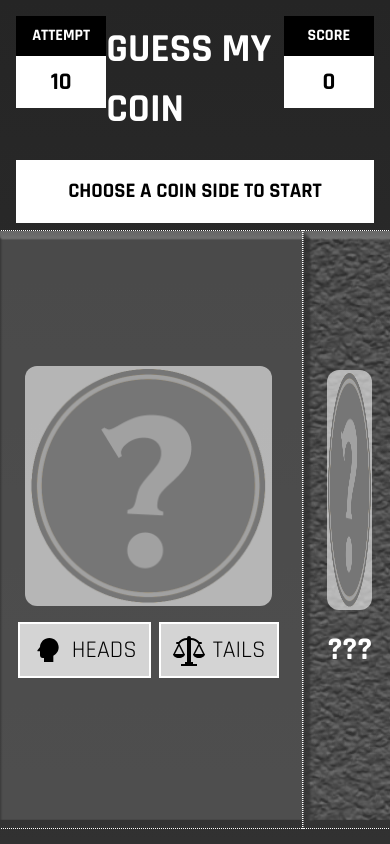
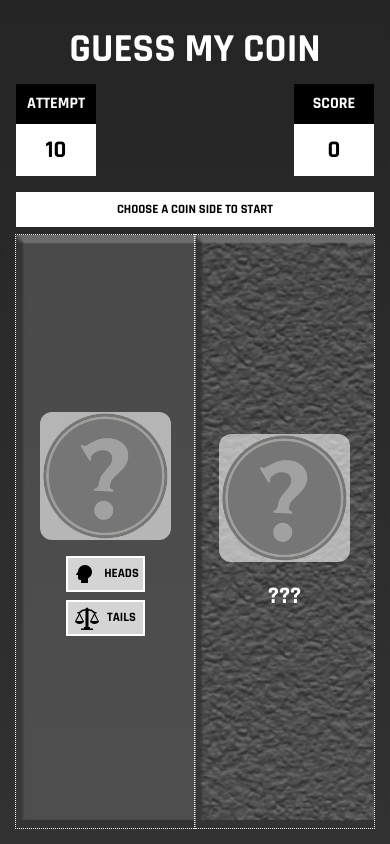
Before and after one commit to 01eon/javascript-game, a website: page index.html in a window 390 px wide. Drawn offline with Linux system fonts and the light colour scheme.

Commit message:
Updated: Responsiveness for Mobile and Tablet (and above)

```diff
--- a/index.html
+++ b/index.html
@@ -13,29 +13,49 @@
   <div class="relative game-container p-4 flex gap-2 flex-col justify-center items-center h-screen">
 
 
-    <div class="flex justify-between items-center w-full">
-      <!-- Attempt -->
-      <div class="try flex flex-col w-[8rem] h-full">
-        <h2 id="attempt--text" class="bg-black text-white uppercase font-bold p-2 text-center text-[1rem]">Attempt</h2>
-        <span id="attempt" class="bg-white text-black font-black p-2 text-center text-[1.5rem]">10</span>
+    <!-- Score / Attempt: Mobile -->
+    <div class="scoreAttempt-mobile tablet:hidden mobileSM:flex mobileSM:flex-col w-full">
+
+      <h2 class="font-bold text-[2.5rem] my-1 uppercase text-white text-center ">Guess my Coin</h2>
+
+      <div class="flex justify-between">
+        <div class="attempt-mobile flex flex-col w-[5rem]">
+          <h2 id="attempt--text" class="bg-black text-white uppercase font-bold p-2 text-center text-[1rem]">Attempt
+          </h2>
+          <span id="" class="attempt bg-white text-black font-black p-2 text-center text-[1.5rem]">10</span>
+        </div>
+
+        <div class="score-mobile flex flex-col w-[5rem]">
+          <h2 id="score--text" class="bg-black text-white uppercase font-bold p-2 text-center text-[1rem]">Score</h2>
+          <span id="score" class="bg-white text-black font-black p-2 text-center text-[1.5rem]">0</span>
+        </div>
       </div>
 
-      <!-- Title -->
+    </div>
+
+    <!-- Score / Attempt: Tablet and up -->
+    <div class="mobileSM:hidden tablet:flex tablet:justify-between items-center w-full">
+
+      <div class="flex flex-col w-[8rem] h-full">
+        <h2 id="attempt--text" class="bg-black text-white uppercase font-bold p-2 text-center text-[1rem]">Attempt</h2>
+        <span id="" class="attempt bg-white text-black font-black p-2 text-center text-[1.5rem]">10</span>
+      </div>
+
       <h2 class="font-bold text-[2.5rem] my-1 uppercase text-white ">Guess my Coin</h2>
 
 
-
-
-      <!-- Score -->
-      <div class="score flex flex-col w-[8rem] h-full">
+      <div class="flex flex-col w-[8rem] h-full">
         <h2 id="score--text" class="bg-black text-white uppercase font-bold p-2 text-center text-[1rem]">Score</h2>
-        <span id="score" class="bg-white text-black font-black p-2 text-center text-[1.5rem]">0</span>
+        <span id="" class="score bg-white text-black font-black p-2 text-center text-[1.5rem]">0</span>
       </div>
 
     </div>
-<div class="bg-[#50ff5f]"></div>
+    <div class="bg-[#50ff5f]"></div>
 
-    <div id="result" class="w-full text-center bg-white uppercase font-bold p-4 text-[1.3rem]">Choose a Coin Side to Start</div>
+    <div id="result"
+      class="w-full text-center bg-white uppercase font-bold mobileSM:p-2 tablet:p-4 mobileSM:text-[0.8rem] tablet:text-[1.3rem]">
+      Choose a Coin Side to
+      Start</div>
 
     <!-- Game Board -->
     <div id="gameboard" class="w-full h-[80vh] flex justify-center items-center ">
@@ -44,30 +64,40 @@
       <div
         class="player--container flex flex-col justify-center items-center w-full h-full p-6 outline-1 outline-dotted outline-white  duration-300">
         <!-- Coin Image -->
-        <div class="coin--container bg-[#ecececa9]   rounded-xl h-[15rem]">
+        <div class="coin--container bg-[#ecececa9]   rounded-xl mobileSM:h-[8rem] tablet:h-[15rem]">
 
-          <img id="coin" src="img/coin-unknown.png" class="coin h-[15rem]" />
+          <img id="coin" src="img/coin-unknown.png" class="coin mobileSM:h-[8rem] tablet:h-[15rem]" />
         </div>
 
         <!-- <h2 class="text-[2rem] font-bold my-4">Take a Guess</h2> -->
-        <div class="coin--option flex gap-2  my-4">
-          <button id="coin--heads" class="border-2 border-white px-3 py-2 bg-[#d4d4d4] hover:bg-[#e4e4e4] flex justify-center items-center gap-2 text-[1.5rem] uppercase">
-            <svg xmlns="http://www.w3.org/2000/svg" width="2rem" height="2rem" viewBox="0 0 24 24">
-              <path fill="currentColor" d="M13 3C9.2 3 6.2 5.9 6 9.7l-1.9 2.5c-.2.3 0 .8.4.8H6v3c0 1.1.9 2 2 2h1v3h7v-4.7c2.4-1.1 4-3.5 4-6.3c0-3.9-3.1-7-7-7" />
+        <div
+          class="coin--option flex mobileSM:flex-col tablet:flex-row gap-2 mobileSM:text-[0.8rem] mobileSM:font-bold tablet:font-normal tablet:text-[1.5rem]  my-4">
+          <button id="coin--heads"
+            class="border-2 border-white mobileSM:p-1 tablet:px-3 tablet:py-2 bg-[#d4d4d4] hover:bg-[#e4e4e4] flex justify-center items-center gap-2  uppercase">
+            <svg xmlns="http://www.w3.org/2000/svg"
+              class="mobileSM:w-[1.5rem] mobileSM:h-[1.5rem] tablet:w-[2rem] tablet:h-[2rem]" viewBox="0 0 24 24">
+              <path fill="currentColor"
+                d="M13 3C9.2 3 6.2 5.9 6 9.7l-1.9 2.5c-.2.3 0 .8.4.8H6v3c0 1.1.9 2 2 2h1v3h7v-4.7c2.4-1.1 4-3.5 4-6.3c0-3.9-3.1-7-7-7" />
             </svg>
             heads
           </button>
-          <button id="coin--tails" class="border-2 border-white px-3 py-2 bg-[#d4d4d4] hover:bg-[#e4e4e4] flex justify-center items-center gap-2 text-[1.5rem] uppercase">
-            <svg xmlns="http://www.w3.org/2000/svg" width="2rem" height="2rem" viewBox="0 0 16 16">
-              <path fill="currentColor" d="m15.81 10l-2.5-5H14a.5.5 0 0 0 0-1h-.79a6.04 6.04 0 0 0-4.198-1.95L9 2a1 1 0 0 0-2 0v.05a6.17 6.17 0 0 0-4.247 1.947L2 4a.5.5 0 0 0 0 1h.69l-2.5 5H0c0 1.1 1.34 2 3 2s3-.9 3-2h-.19L3.26 4.91a.5.5 0 0 0 .159-.148A4.84 4.84 0 0 1 6.994 3.06L7 14H6v1H4v1h8v-1h-2v-1H9V3.06a4.7 4.7 0 0 1 3.524 1.693a.5.5 0 0 0 .193.186L10.19 10H10c0 1.1 1.34 2 3 2s3-.9 3-2zM5 10H1l2-3.94zm6 0l2-3.94L15 10z" />
+          <button id="coin--tails"
+            class="border-2 border-white mobileSM:p-1 tablet:px-3 tablet:py-2 bg-[#d4d4d4] hover:bg-[#e4e4e4] flex justify-center items-center gap-2  uppercase">
+            <svg xmlns="http://www.w3.org/2000/svg"
+              class="mobileSM:w-[1.5rem] mobileSM:h-[1.5rem] tablet:w-[2rem] tablet:h-[2rem]" viewBox="0 0 16 16">
+              <path fill="currentColor"
+                d="m15.81 10l-2.5-5H14a.5.5 0 0 0 0-1h-.79a6.04 6.04 0 0 0-4.198-1.95L9 2a1 1 0 0 0-2 0v.05a6.17 6.17 0 0 0-4.247 1.947L2 4a.5.5 0 0 0 0 1h.69l-2.5 5H0c0 1.1 1.34 2 3 2s3-.9 3-2h-.19L3.26 4.91a.5.5 0 0 0 .159-.148A4.84 4.84 0 0 1 6.994 3.06L7 14H6v1H4v1h8v-1h-2v-1H9V3.06a4.7 4.7 0 0 1 3.524 1.693a.5.5 0 0 0 .193.186L10.19 10H10c0 1.1 1.34 2 3 2s3-.9 3-2zM5 10H1l2-3.94zm6 0l2-3.94L15 10z" />
             </svg>
             tails
           </button>
-          <button id="new-game" class="hidden border-2 border-white px-3 py-2 bg-[#d4d4d4] hover:bg-[#e4e4e4]  justify-center items-center gap-2 text-[1.5rem] uppercase">
-            <svg xmlns="http://www.w3.org/2000/svg" width="2rem" height="2rem" viewBox="0 0 32 32">
+          <button id="new-game"
+            class="hidden border-2 border-white mobileSM:p-1 tablet:px-3 tablet:py-2 bg-[#d4d4d4] hover:bg-[#e4e4e4]  justify-center items-center gap-2  uppercase">
+            <svg xmlns="http://www.w3.org/2000/svg"
+              class="mobileSM:w-[1.5rem] mobileSM:h-[1.5rem] tablet:w-[2rem] tablet:h-[2rem]" viewBox="0 0 32 32">
               <g fill="none">
                 <path fill="#00a6ed" d="M2 6a4 4 0 0 1 4-4h20a4 4 0 0 1 4 4v20a4 4 0 0 1-4 4H6a4 4 0 0 1-4-4z" />
-                <path fill="#fff" d="M6.434 12.402a.75.75 0 0 0-1.387.395v6.453a.75.75 0 0 0 1.5 0v-3.38c0-.127.165-.173.231-.066l2.381 3.841a.75.75 0 0 0 1.388-.395v-6.453a.75.75 0 0 0-1.5 0v3.38c0 .126-.165.173-.231.066zm6.336-.315a.75.75 0 0 0-.75.75v6.407c0 .415.337.75.75.75h3.633a.75.75 0 0 0 0-1.5h-2.757a.125.125 0 0 1-.125-.125v-1.33c0-.069.056-.125.125-.125h2.709a.75.75 0 0 0 0-1.5h-2.71a.125.125 0 0 1-.124-.125v-1.577c0-.07.056-.125.125-.125h2.757a.75.75 0 0 0 0-1.5zm5.982.05a.75.75 0 0 1 .924.521l.925 3.322c.034.121.205.122.24.001l.97-3.331a.75.75 0 0 1 1.438-.008l1.01 3.327c.036.12.208.118.24-.004l.87-3.297a.75.75 0 1 1 1.45.383l-1.656 6.28a.75.75 0 0 1-1.443.027l-1.052-3.464c-.036-.119-.204-.118-.24.001l-1.005 3.455a.75.75 0 0 1-1.442-.008l-1.75-6.281a.75.75 0 0 1 .52-.924" />
+                <path fill="#fff"
+                  d="M6.434 12.402a.75.75 0 0 0-1.387.395v6.453a.75.75 0 0 0 1.5 0v-3.38c0-.127.165-.173.231-.066l2.381 3.841a.75.75 0 0 0 1.388-.395v-6.453a.75.75 0 0 0-1.5 0v3.38c0 .126-.165.173-.231.066zm6.336-.315a.75.75 0 0 0-.75.75v6.407c0 .415.337.75.75.75h3.633a.75.75 0 0 0 0-1.5h-2.757a.125.125 0 0 1-.125-.125v-1.33c0-.069.056-.125.125-.125h2.709a.75.75 0 0 0 0-1.5h-2.71a.125.125 0 0 1-.124-.125v-1.577c0-.07.056-.125.125-.125h2.757a.75.75 0 0 0 0-1.5zm5.982.05a.75.75 0 0 1 .924.521l.925 3.322c.034.121.205.122.24.001l.97-3.331a.75.75 0 0 1 1.438-.008l1.01 3.327c.036.12.208.118.24-.004l.87-3.297a.75.75 0 1 1 1.45.383l-1.656 6.28a.75.75 0 0 1-1.443.027l-1.052-3.464c-.036-.119-.204-.118-.24.001l-1.005 3.455a.75.75 0 0 1-1.442-.008l-1.75-6.281a.75.75 0 0 1 .52-.924" />
               </g>
             </svg>
             New Game
@@ -79,11 +109,12 @@
       <div
         class="result--container flex flex-col justify-center items-center w-full h-full p-6 outline-1 outline-dotted outline-white duration-300">
         <!-- Coin Image -->
-        <div class="coin--container bg-[#ecececa9]   rounded-xl h-[15rem]">
+        <div class="coin--container bg-[#ecececa9]   rounded-xl mobileSM:h-[8rem] tablet:h-[15rem]">
 
-          <img id="coin--result" src="img/coin-unknown.png" class="coin h-[15rem]" />
+          <img id="coin--result" src="img/coin-unknown.png" class="coin mobileSM:h-[8rem] tablet:h-[15rem]" />
         </div>
-        <h2 id="result--text" class="text-[2rem] font-bold my-4 text-white uppercase">???</h2>
+        <h2 id="result--text" class="mobileSM:text-[1.5rem] tablet:text-[2rem] font-bold my-4 text-white uppercase">???
+        </h2>
       </div>
 
 
--- a/js/script.js
+++ b/js/script.js
@@ -1,8 +1,8 @@
 'use strict';
 let outcome, playing, score, attempt;
 
-let scoreEl = document.querySelector('#score');
-let attemptEl = document.querySelector('#attempt');
+let scoreEl = document.querySelector('.score');
+let attemptEl = document.querySelector('.attempt');
 
 
 let turnEl = document.querySelector('#turn');
@@ -49,6 +49,8 @@ const init = function () {
 
 // Initialize New Game
 init();
+
+document.body.style.backgroundColor = ''
 
 
 const disableBtn = function () {
```
Also changed, not shown: css/style-output.css.
